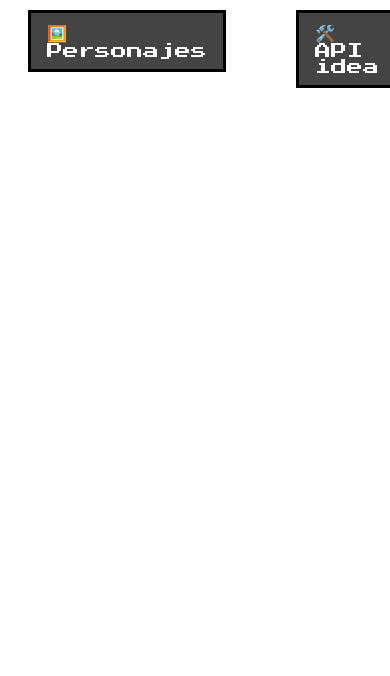
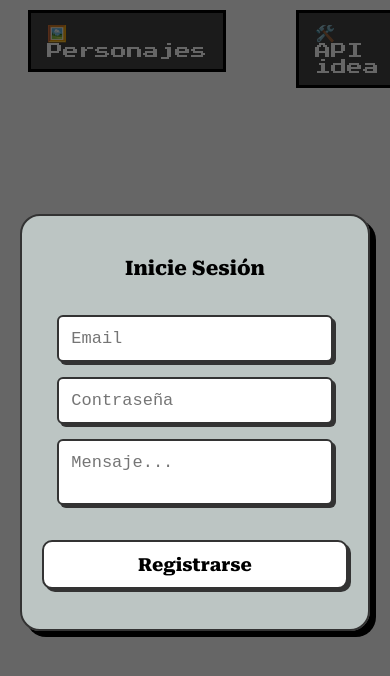
Before and after one commit to celestecourtade/proyecto_web, an Astro site: page / in a window 390 px wide. Shown: the top 676 px of the page. Built offline with nearby package versions, Linux system fonts and the light colour scheme; Astro itself is replaced by a stand-in of ours.

Commit message:
feat: added contact.astro popup without funcionality, mobile-first design

```diff
--- /dev/null
+++ b/src/components/Contact.astro
@@ -0,0 +1,143 @@
+<div class="popup-container left-align">
+  <div class="popup-card">
+    <div class="popup-title">Inicie Sesión</div>
+    <form class="popup-form">
+      <input class="popup-input" placeholder="Email" />
+      <input class="popup-input" placeholder="Contraseña" />
+      <textarea class="popup-input" placeholder="Mensaje..."></textarea>
+      <button class="popup-button">Registrarse</button>
+    </form>
+  </div>
+</div>
+
+<style>
+  @import url('https://fonts.googleapis.com/css2?family=Roboto+Serif:opsz,wght@8..144,800&display=swap');
+
+  /* === ESTILOS BASE (MOBILE FIRST) === */
+  .popup-container {
+    position: fixed;
+    top: 0;
+    left: 0;
+    width: 100%;
+    height: 100vh;
+    background: rgba(0, 0, 0, 0.6);
+    display: flex;
+    align-items: center;
+    justify-content: center;
+    padding: 20px;
+    box-sizing: border-box;
+  }
+
+  .popup-container.left-align {
+    justify-content: flex-start;
+  }
+
+  .popup-card {
+    background-color: oklch(0.9456 0.013 185.09 / 68.58%);
+    padding: 40px 20px;
+    border-radius: 20px;
+    border: 2px solid #333;
+    box-shadow: 6px 6px #000000;
+    display: flex;
+    flex-direction: column;
+    align-items: center;
+    width: 100%;
+    max-width: 400px; /* Cambiado para reducir el ancho horizontal */
+    box-sizing: border-box;
+  }
+
+  .popup-title {
+    font-family: 'Roboto Serif', serif;
+    font-size: 20px;
+    font-weight: bold;
+    color: #000;
+    text-align: center;
+    margin-bottom: 25px;
+    padding-bottom: 10px;
+  }
+
+  .popup-form {
+    display: flex;
+    flex-direction: column;
+    gap: 15px;
+    width: 100%;
+  }
+
+  .popup-input {
+    width: 90%;
+    margin: 0 auto;
+    padding: 12px;
+    font-size: 17px;
+    border-radius: 6px;
+    border: 2px solid #333;
+    box-shadow: 3px 3px #333;
+    resize: none;
+    font-family: "Courier New", Courier, monospace;
+    box-sizing: border-box;
+  }
+
+  .popup-button {
+    width: 100%;
+    padding: 12px;
+    background-color: #fff;
+    font-weight: bold;
+    border-radius: 10px;
+    border: 2px solid #333;
+    box-shadow: 3px 3px #333;
+    cursor: pointer;
+    transition: transform 0.1s;
+    font-family: 'Roboto Serif', serif;
+    margin-top: 20px;
+    font-size: 18px;
+  }
+
+  .popup-button:active {
+    transform: translate(2px, 2px);
+    box-shadow: 0 0 #333;
+  }
+
+  /* === TABLETS (≥768px) === */
+  @media screen and (min-width: 768px) {
+    .popup-card {
+      padding: 50px 30px;
+      border-radius: 25px;
+      max-width: 450px;
+    }
+
+    .popup-title {
+      font-size: 22px;
+    }
+
+    .popup-button {
+      font-size: 17px;
+    }
+
+    .popup-input {
+      font-size: 15px;
+    }
+  }
+
+  /* === DESKTOPS (≥992px) === */
+  @media screen and (min-width: 992px) {
+    .popup-container {
+      padding: 60px;
+    }
+
+    .popup-card {
+      padding: 70px 40px;
+      max-width: 500px;
+      border-radius: 30px;
+    }
+
+    .popup-title {
+      font-size: 24px;
+    }
+  }
+
+  /* === LARGE DESKTOPS (≥1200px) === */
+  @media screen and (min-width: 1200px) {
+    .popup-card {
+      max-width: 550px;
+    }
+  }
+</style>
--- a/src/layouts/Layout.astro
+++ b/src/layouts/Layout.astro
@@ -1,5 +1,6 @@
 ---
 import NavBar from '../components/NavBar.astro';
+import Contact from '../components/Contact.astro';
 ---
 <!doctype html>
 <html lang="en">
@@ -12,6 +13,8 @@ import NavBar from '../components/NavBar.astro';
 	</head>
 	<body>
 		<NavBar />
+		<Contact />
+
 
 		<main>
 			<slot />
--- a/src/pages/index.astro
+++ b/src/pages/index.astro
@@ -1,8 +1,6 @@
 ---
 import Layout from '../layouts/Layout.astro';
 
-// Welcome to Astro! Wondering what to do next? Check out the Astro documentation at https://docs.astro.build
-// Don't want to use any of this? Delete everything in this file, the `assets`, `components`, and `layouts` directories, and start fresh.
 ---
 
 <Layout>
```
